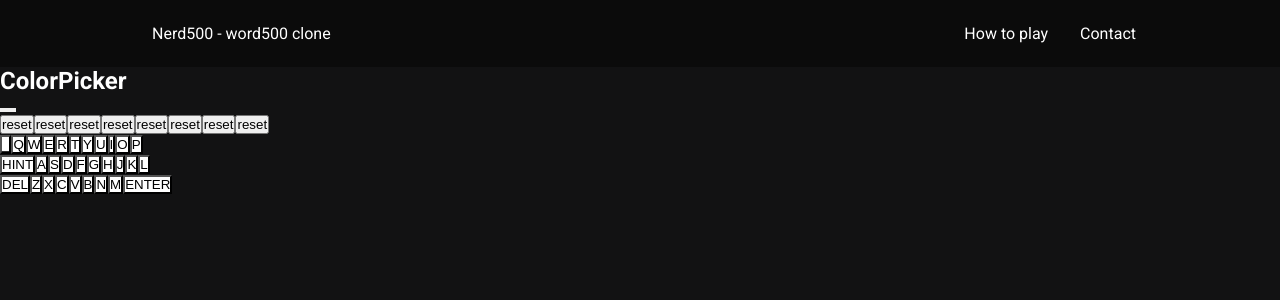
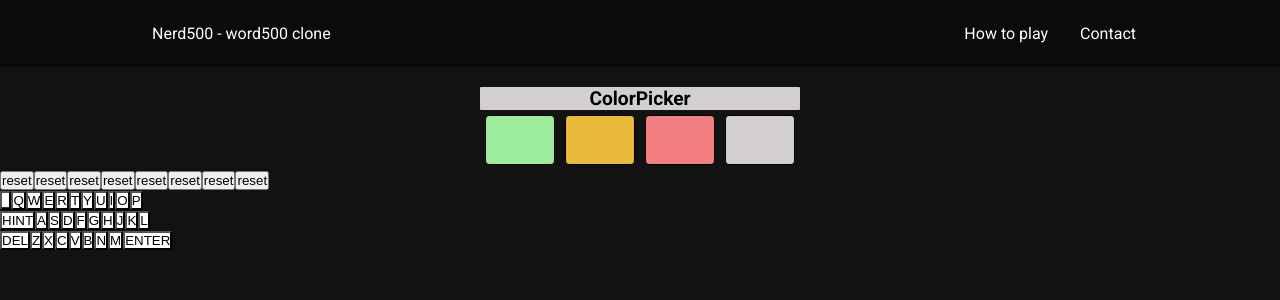
Before and after one commit to trialnerr/Nerd500-word500clone, a React app: page / in a window 1280 px wide. Shown: the top 300 px of the page. Built offline with nearby package versions, Linux system fonts and the light colour scheme.

Commit message:
Update color styles for Colors component and remove unused code

```diff
--- a/client/scss/game.scss
+++ b/client/scss/game.scss
@@ -12,8 +12,7 @@ body {
   font-family: 'Roboto', sans-serif;
 }
 
-h1{
-
+h1 {
   font-size: 1rem;
   font-weight: normal;
   margin: 0.5rem;
@@ -43,7 +42,47 @@ header{
   text-decoration: none;
 }
 
+.colorsContainer {
+  display: flex;
+  justify-content: center;
+  margin-top: 20px;
+}
 
+.colorsWrapper {
+  display: flex;
+}
+
+.colorBtn{
+  height: 50px;
+  width: 70px;
+  margin: 5px;
+  border: solid black 1px;
+  border-radius: 4px;
+}
+
+.red {
+  background-color: #f17f7f;
+}
+
+.yellow {
+  background-color: #e9ba3a;
+}
+
+.green {
+  background-color: #9cec9c;
+}
+
+.white {
+  background-color: #d4cfcf;
+}
+
+h2{
+  text-align: center;
+  font-size: 1.2rem;
+  color: black;
+  border-radius: 1px;
+  background-color: #d4cfcf;
+}
 
 // .square {
 //   height: 50px;
@@ -126,42 +165,16 @@ header{
 // }
 
 
-// .red {
-//   background-color: #f17f7f;
-// }
 
-// .yellow {
-//   background-color: #e9ba3a;
-// }
-
-// .green {
-//   background-color: #9cec9c;
-// }
-
-// .white {
-//   background-color: #d4cfcf;
-// }
 
 // .answer_row {
 //   display: flex;
 // }
-// .colorBtn{
-//   height: 50px;
-//   width: 70px;
-//   margin: 5px;
-//   border: solid black 1px;
-//   border-radius: 4px;
-// }
 
-// .colorsContainer {
-//   display: flex;
-//   justify-content: center;
-//   margin-top: 20px;
-// }
 
-// .colorsWrapper {
-//   display: flex;
-// }
+
+
+
 
 
 // hr {
```
